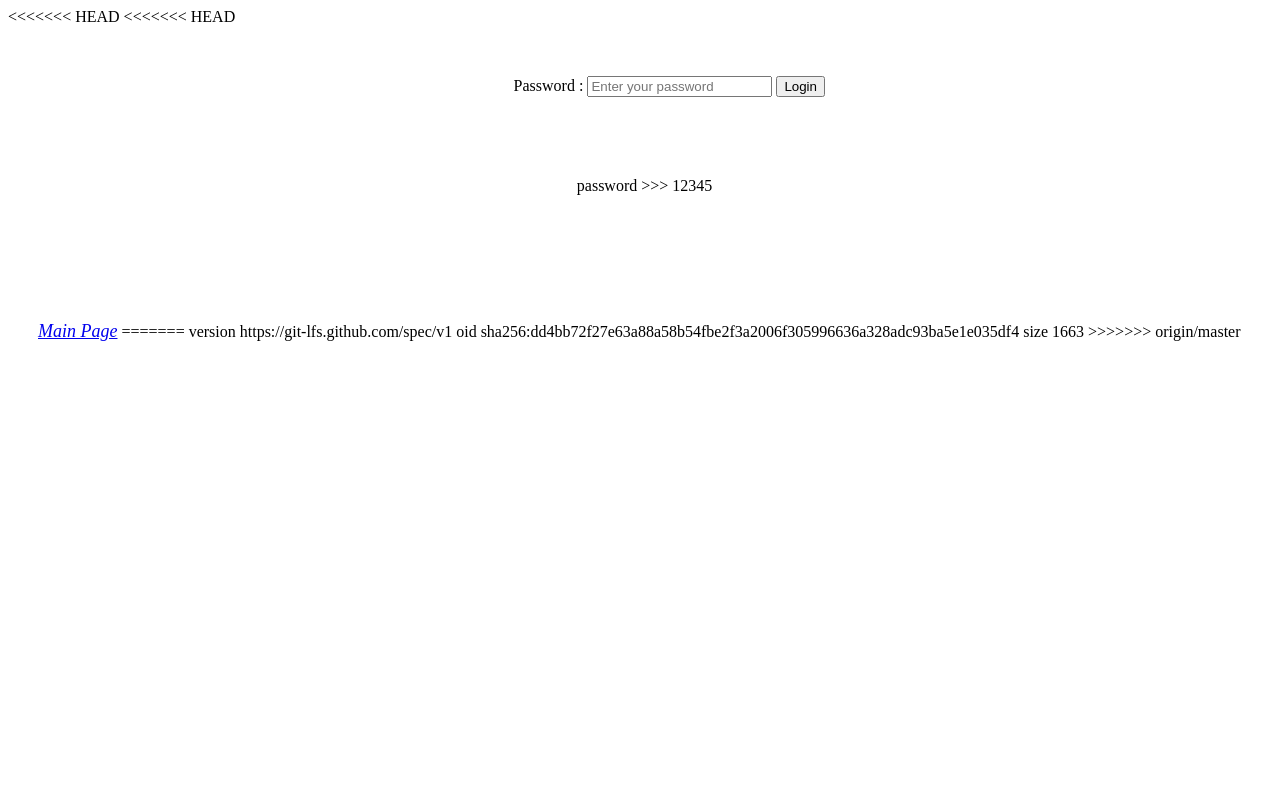
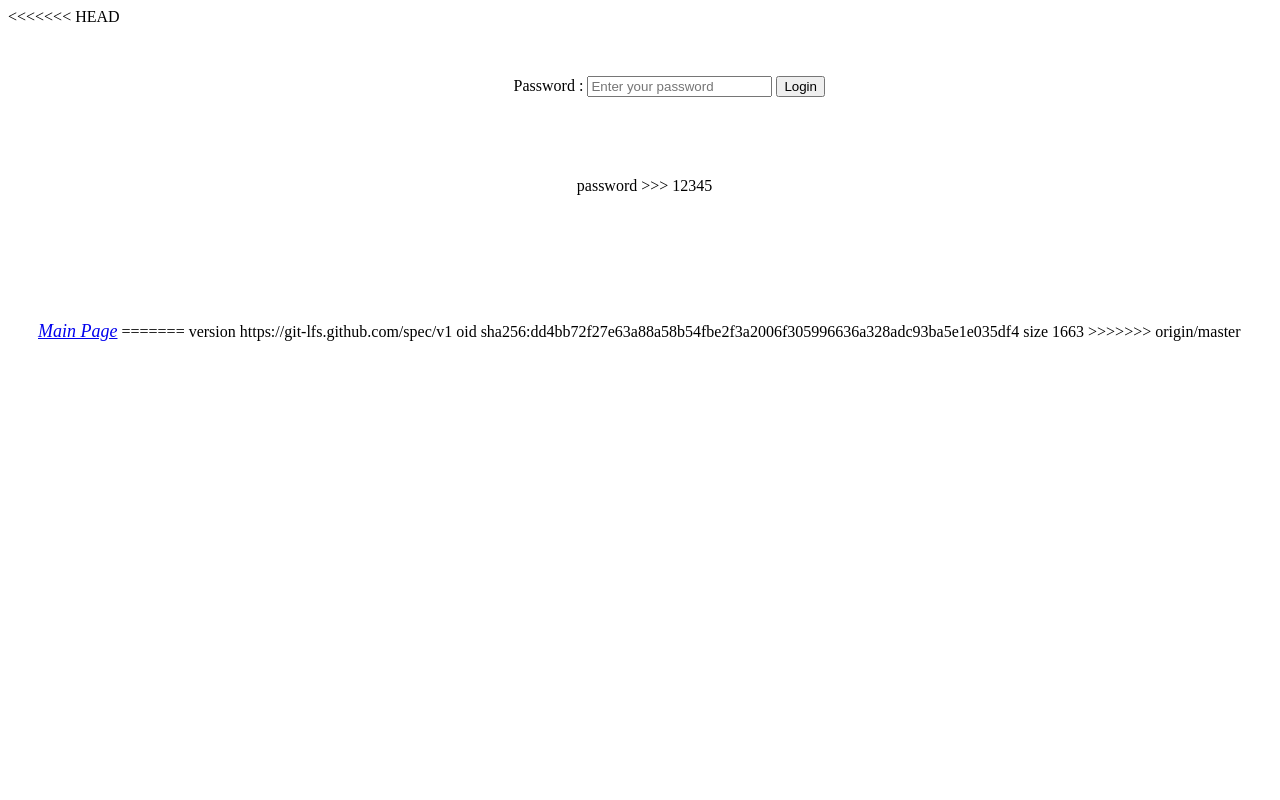
Before and after one commit to ali4othman/Image-classification-project-using-flask, a Flask app: page /login in a window 1280 px wide. Run offline with Flask 3, Linux system fonts and the light colour scheme; parts of the project's set-up code (start-up, migrations or seed data) failed here and were passed over.

Commit message:
Updated files!

```diff
--- a/templates/login.html
+++ b/templates/login.html
@@ -1,4 +1,3 @@
-<<<<<<< HEAD
 {% extends 'base.html' %}
 
 {% block body %}
@@ -23,8 +22,3 @@
 <br>
 <a href="{{ url_for('main') }}" style="font-size: large;font-style: oblique;margin-left: 30px;">Main Page</a>
 {% endblock %}
-=======
-version https://git-lfs.github.com/spec/v1
-oid sha256:f76b93e562cc35b330df14293769d8d7a022a84fc7bfe443bdd85d30c434546e
-size 592
->>>>>>> origin/master
```
